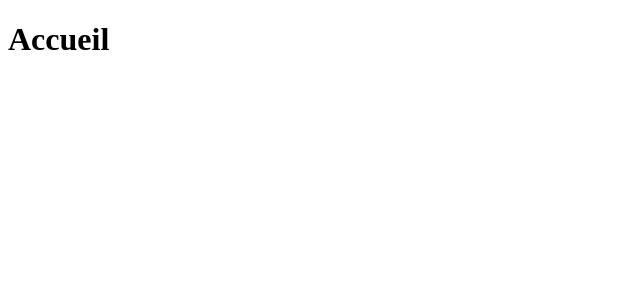
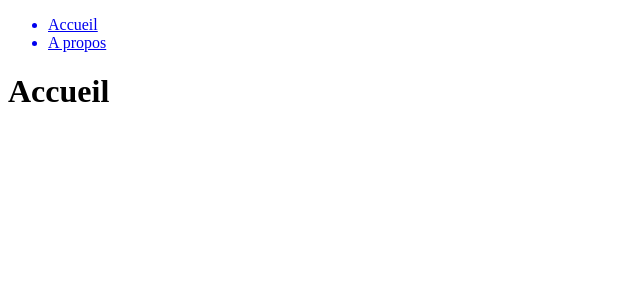
Before and after one commit to ixyhoo/React1, a React (Create React App) app in the folder cours-react-1/: page / in a window 1280 px wide. Shown: the top 300 px of the page, without its empty margins (0-640 px from the left). Built offline with nearby package versions, Linux system fonts and the light colour scheme.

Commit message:
I done navigation

```diff
--- /dev/null
+++ b/cours-react-1/src/components/Navigation.js
@@ -0,0 +1,19 @@
+import React from 'react';
+import { NavLink } from 'react-router-dom';
+
+const Navigation = () => {
+    return (
+        <div className="navigation">
+            <ul>
+                <NavLink to="/">
+                    <li>Accueil</li>
+                </NavLink>
+                <NavLink to="/about">
+                    <li>A propos</li>
+                </NavLink>
+            </ul>
+        </div>
+    );
+};
+
+export default Navigation;
--- a/cours-react-1/src/pages/About.js
+++ b/cours-react-1/src/pages/About.js
@@ -1,6 +1,9 @@
+import Navigation from "../components/Navigation";
+
 const About = () => {
     return (
       <div>
+        <Navigation />
         <h1>A propos</h1>
         <br />
         <p>Lorem ipsum dolor sit amet consectetur
--- a/cours-react-1/src/pages/Home.js
+++ b/cours-react-1/src/pages/Home.js
@@ -1,6 +1,10 @@
+import React from "react";
+import Navigation from "../components/Navigation";
+
 const Home = () => {
     return (
       <div>
+        <Navigation />
         <h1>Accueil</h1>
       </div>
     );
```
